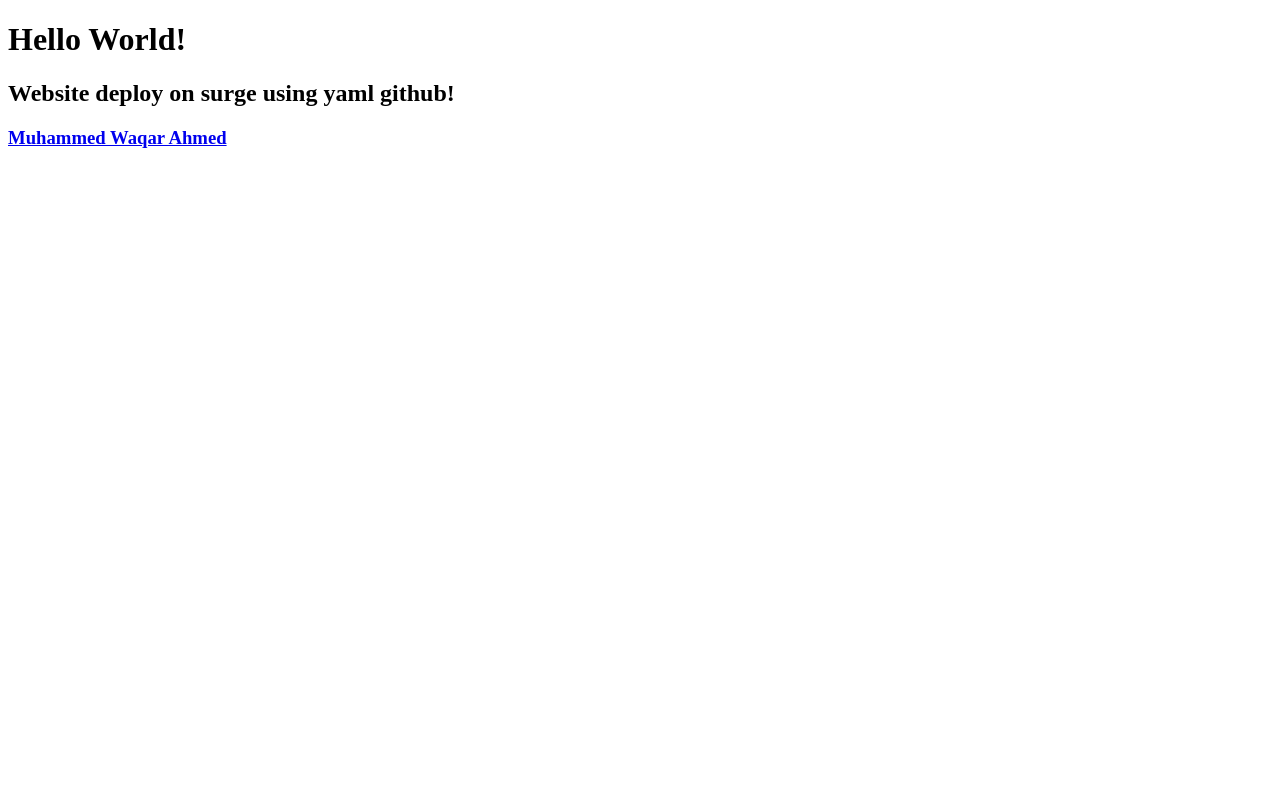
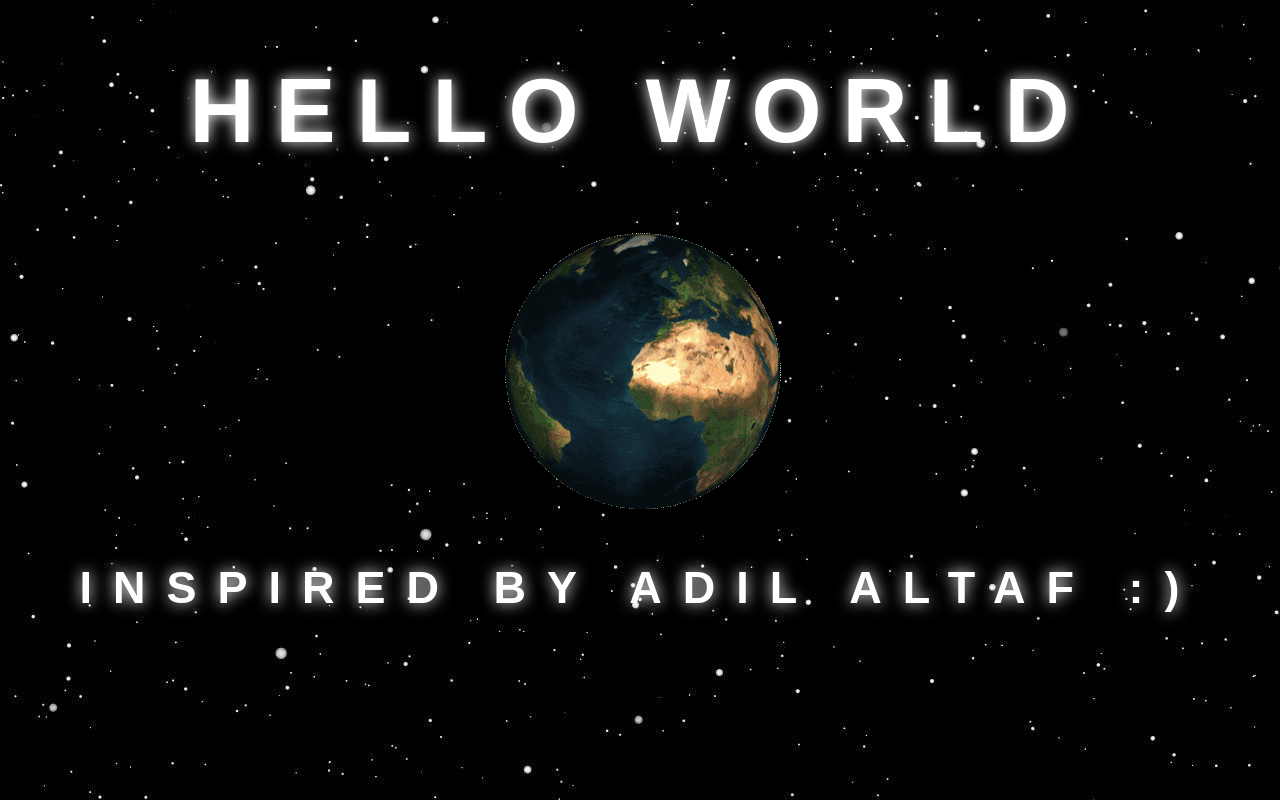
Before and after one commit to MWA-CH/PCBootcamp, a plain HTML site: page index.html in a window 1280 px wide. Drawn offline with Linux system fonts and the light colour scheme.

Commit message:
Hello to World closely!
inspired and copy by Adil Altaf !

```diff
--- a/index.html
+++ b/index.html
@@ -8,9 +8,39 @@
 </head>
 
 <body>
-    <h1>Hello World!</h1>
-    <h2>Website deploy on surge using yaml github!</h2>
-    <h3><a href="#">Muhammed Waqar Ahmed</a></h3>
+    <div class="world">
+        <h1>Hello World</h1>
+        <img src="images/world.gif" alt="spinning world">
+        <h2>Inspired by Adil Altaf :)</h2>
+    </div>
+    <style>
+        html {
+            background-image: url('images/space.jpg');
+            font-size: 15px;
+        }
+
+        div.world {
+            text-align: center;
+        }
+
+        h1 {
+            font-family: Arial, Helvetica, sans-serif;
+            font-size: 6rem;
+            color: white;
+            letter-spacing: 1.4rem;
+            text-transform: uppercase;
+            text-shadow: 0rem 0rem 1rem white;
+        }
+
+        h2 {
+            font-family: Arial, Helvetica, sans-serif;
+            font-size: 3rem;
+            color: white;
+            letter-spacing: 1.4rem;
+            text-transform: uppercase;
+            text-shadow: 0rem 0rem 1rem white;
+        }
+    </style>
 </body>
 
 </html>
```
Also changed, not shown: images/space.jpg (added), images/world.gif (added).
